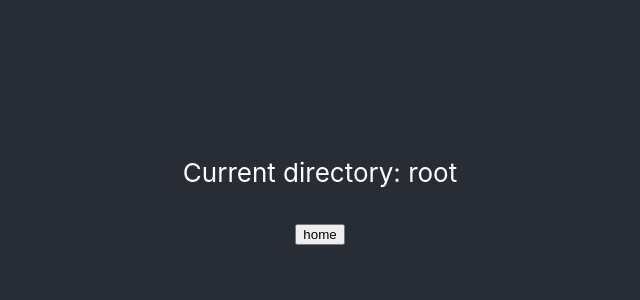
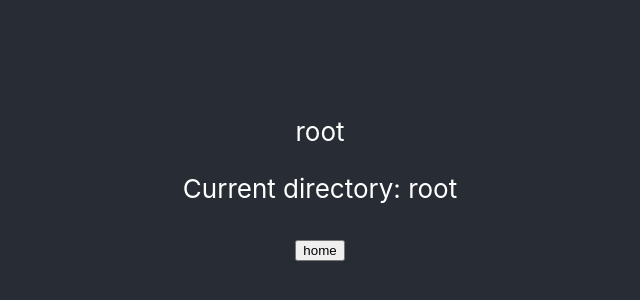
Before and after one commit to jkirk40/breadcrumbs, a React (Create React App) app: page / in a window 1280 px wide. Shown: the part 212-512 px from the top of the page, without its empty margins (320-960 px from the left). Built offline with nearby package versions, Linux system fonts and the light colour scheme.

Commit message:
added breadcrumb component

```diff
--- a/src/App.js
+++ b/src/App.js
@@ -2,6 +2,7 @@ import React from 'react';
 
 import getContent from "./functions/getContents";
 
+import Breadcrumb from './components/Breadcrumb';
 import InfoDisplay from './components/infoDisplay';
 
 import './App.css';
@@ -47,6 +48,13 @@ class App extends React.Component {
   render () {
     return (
       <div className="App">
+        <div>
+          <Breadcrumb
+            obj={this.state.obj}
+            path={this.state.path}
+            updatePath={this.updatePath}
+          />
+        </div>
         {this.state.error ? 'error thrown, please see console' : ''}
         <InfoDisplay
           obj={this.state.obj}
--- /dev/null
+++ b/src/components/Breadcrumb.js
@@ -0,0 +1,5 @@
+export default function Breadcrumb(props) {
+    return (
+        <span>{props.path}</span>
+    )
+}
```
